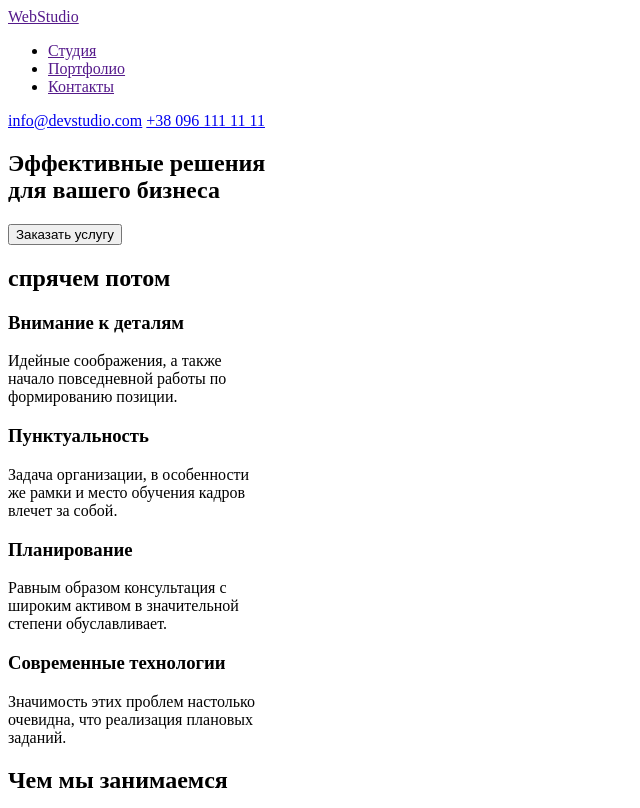
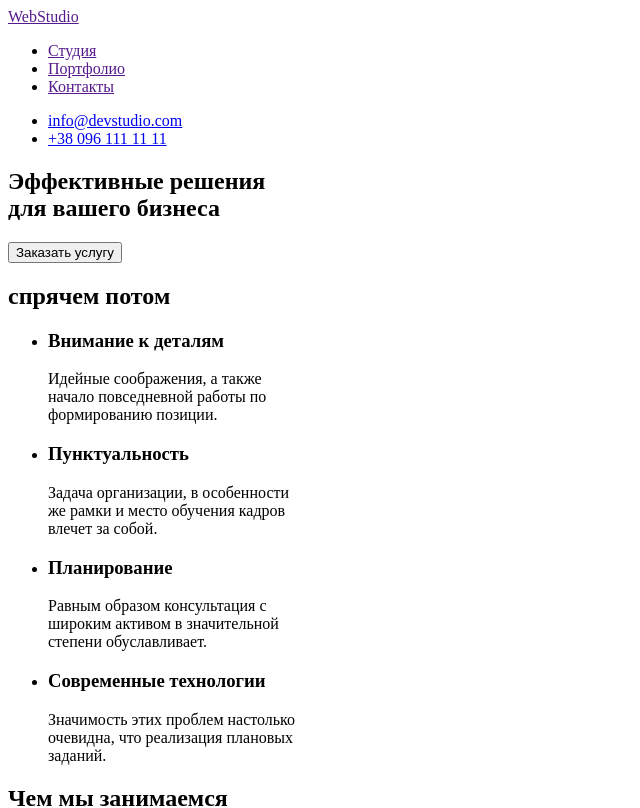
Before and after one commit to NadiaMatsko/goit-markup-hw-01.1, a plain HTML site: page index.html in a window 1280 px wide. Shown: the top 808 px of the page, without its empty margins (0-640 px from the left). Drawn offline with Linux system fonts and the light colour scheme.

Commit message:
Update index.html
Дз с исправлениями

```diff
--- a/index.html
+++ b/index.html
@@ -14,8 +14,10 @@
         <li><a href=""> Контакты </a></li>
      </ul>
  </nav>
- <a href="mailto:info@devstudio.com">info@devstudio.com</a>
- <a href="tel:+380961111111">+38 096 111 11 11</a>
+     <ul>
+         <li><a href="mailto:info@devstudio.com">info@devstudio.com</a></li>
+         <li><a href="tel:+380961111111">+38 096 111 11 11</a></li>
+</ul>
 </header>
 <main>
     <section>
@@ -24,14 +26,16 @@
     </section>
     <section>
          <h2>спрячем потом</h2>
-      <h3>Внимание к деталям</h3>
-      <p>Идейные соображения, а также <br /> начало повседневной работы по <br /> формированию позиции. </p>
-      <h3> Пунктуальность</h3>
-      <p>Задача организации, в особенности <br /> же рамки и место обучения кадров <br />влечет за собой.</p>
-      <h3>Планирование</h3>
-      <p>Равным образом консультация с <br /> широким активом в значительной <br /> степени обуславливает.</p>
-      <h3>Современные технологии</h3>
-      <p>Значимость этих проблем настолько <br /> очевидна, что реализация плановых <br />заданий.</p>
+     <ul>
+        <li> <h3>Внимание к деталям</h3>
+      <p>Идейные соображения, а также <br /> начало повседневной работы по <br /> формированию позиции. </p></li>
+      <li><h3> Пунктуальность</h3>
+      <p>Задача организации, в особенности <br /> же рамки и место обучения кадров <br />влечет за собой.</p></li>
+      <li><h3>Планирование</h3>
+      <p>Равным образом консультация с <br /> широким активом в значительной <br /> степени обуславливает.</p> </li>
+      <li><h3>Современные технологии</h3>
+      <p>Значимость этих проблем настолько <br /> очевидна, что реализация плановых <br />заданий.</p></li>
+    </ul>
     </section>
     <section>
         <h2>Чем мы занимаемся</h2>
@@ -95,8 +99,8 @@
     </section>
 </main>
 <footer>
-    <address>
-        <p>WebStudio</p>
+    <a href=""> WebStudio </a>
+        <address>
         <ul>
             <li>
              <a href="">г. Киев, пр-т Леси Украинки, 26</a>
```
